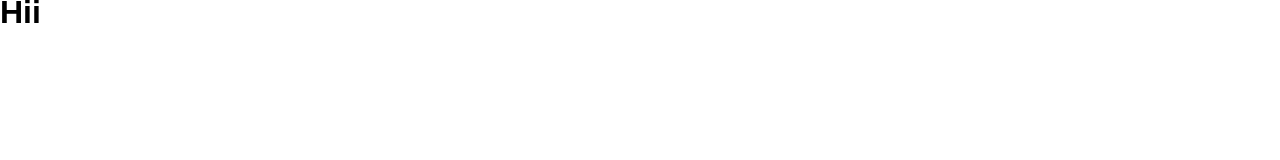
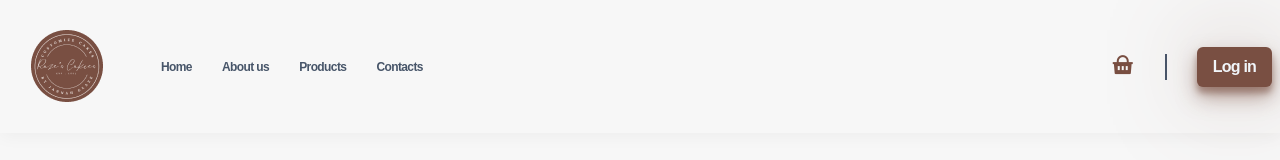
Before and after one commit to centDIglesia/razes__cakies-ecommerce, a website built with Vite: page index.html in a window 1280 px wide. Built offline with nearby package versions, Linux system fonts and the light colour scheme; a web font is replaced by a local one.

Commit message:
Add responsive navigation bar

```diff
--- a/index.html
+++ b/index.html
@@ -4,12 +4,67 @@
     <meta charset="UTF-8" />
     <link rel="icon" type="image/svg+xml" href="/vite.svg" />
     <meta name="viewport" content="width=device-width, initial-scale=1.0" />
-    <link href="https://api.fontshare.com/v2/css?f[]=poppins@100,101,200,201,300,301,400,401,500,501,600,601,700,701,800,801,900&display=swap" rel="stylesheet">
+    <link
+      href="https://api.fontshare.com/v2/css?f[]=poppins@100,101,200,201,300,301,400,401,500,501,600,601,700,701,800,801,900&display=swap"
+      rel="stylesheet"
+    />
+
+    <link
+      href="https://cdn.jsdelivr.net/npm/remixicon@4.3.0/fonts/remixicon.css"
+      rel="stylesheet"
+    />
     <title>e-commerce</title>
   </head>
   <body>
+    <!--web size navigation var-->
+    <header>
 
-  <h1>Hii</h1>
+      <div  class="header container" >
+
+
+      <nav>
+        <img src="/public/images/main__logo.png" alt="" />
+        <ul class="header__menu">
+
+          <li><a class="header_link" href="#Home">Home</a></li>
+          <li><a class="header_link" href="#About us">About us</a></li>
+          <li><a class="header_link" href="#Products">Products</a></li>
+          <li><a class="header_link" href="#Contacts">Contacts</a></li>
+        </ul>
+      </nav>
+
+      <div class="header__right">
+
+        <div class="header__buttons">
+          <ul class="header__menu">
+            <li>
+              <a href="#"></a>
+              <i class="ri-shopping-basket-fill cart__icon"></i>
+            </li>
+            <li class="header__line"></li>
+            <li></li>
+          </ul>
+
+          <a class="btn" href="#"> Log in </a>
+          </button>
+        </div>
+
+        <button class="header__bars">
+          <svg
+            xmlns="http://www.w3.org/2000/svg"
+            viewBox="0 0 24 24"
+            fill="currentColor"
+          >
+            <path
+              fill-rule="evenodd"
+              d="M3 6.75A.75.75 0 0 1 3.75 6h16.5a.75.75 0 0 1 0 1.5H3.75A.75.75 0 0 1 3 6.75ZM3 12a.75.75 0 0 1 .75-.75h16.5a.75.75 0 0 1 0 1.5H3.75A.75.75 0 0 1 3 12Zm0 5.25a.75.75 0 0 1 .75-.75h16.5a.75.75 0 0 1 0 1.5H3.75a.75.75 0 0 1-.75-.75Z"
+              clip-rule="evenodd"
+            />
+          </svg>
+      </div>
+    </div>
+    </header>
+
     <script type="module" src="./src/main.js"></script>
   </body>
 </html>
--- a/src/main.js
+++ b/src/main.js
@@ -1,3 +1,4 @@
 import '../styles/modern-noramalize.css';
 import '../styles/style.css';
+import '../styles/components/header.css'
 import '../styles/utils.css';
--- /dev/null
+++ b/styles/components/header.css
@@ -0,0 +1,112 @@
+header{
+    box-shadow: 0 4px 16px rgba(0, 0, 0, 0.04);
+
+}
+
+.header {
+  display: flex;
+  align-items: center;
+  justify-content: space-between;
+  padding-top: .5rem;
+  padding-bottom: .5rem;
+}
+
+.header__menu {
+    display: none;
+  }
+
+nav{
+    display: flex;
+    gap: var(--size-4xl);
+}
+
+.header__buttons{
+    display: none;
+  }
+
+.header__bars {
+    color: var(--clr-maincolor);
+    width: var(--size-2xl);
+    height: var(--size-2xl);
+    display: block;
+}
+
+.header__right{
+    display: flex;
+    align-items: center;
+}
+
+
+/* @media (min-width: 475px) {
+}
+
+/* sm */
+/* @media (min-width: 640px) {} */
+
+/* md */@media (min-width: 768px) {
+
+
+    .header__menu {
+        padding-left: 0;
+        display: flex;
+        list-style: none;
+        align-items: center;
+        gap: var(--size-3xl);
+      }
+    .header__buttons {
+        display: flex;
+      }
+
+      .header_link {
+        text-decoration: none;
+        color: var(--clr-slate600);
+        letter-spacing: -0.05em;
+        transition: color 0.3s;
+        font-weight: 600;
+        position: relative;
+        display: inline-block;
+        font-size: var(--size-xs);
+        transition: color 0.3s, border 0.2s;
+      }
+
+      .header_link::after {
+          content: '';
+          position: absolute;
+          width: 0;
+          height: 2px;
+          bottom: 0;
+          left: 0;
+          background-color: var(--clr-maincolor);
+          transition: width 0.3s ease-in-out;
+      }
+
+      .header_link:hover::after,.header_link:hover {
+          width: 100%;
+          color: var(--clr-maincolor);
+      }
+
+
+      .header__line {
+        border: 1px solid var(--clr-slate600);
+        padding-top: 1.5em;
+      }
+
+      .cart__icon {
+        color: var(--clr-maincolor);
+        font-size: var(--size-2xl);
+      }
+
+      .header__bars {
+        display: none;
+      }
+
+}
+
+/* lg */
+/* @media (min-width: 1024px) {} */
+
+/* xl */
+/* @media (min-width: 1280px) {} */
+
+/* 2xl */
+/* @media (min-width: 1536px) {} */
--- a/styles/style.css
+++ b/styles/style.css
@@ -1,12 +1,14 @@
 :root {
     --clr-dark: #070a13;
     --clr-light: #f1f5f9;
+    --clr-slate300: #c0cbdc;
     --clr-slate400: #94a3b8;
     --clr-slate600: #475569;
     --clr-slate800: #1e293b;
     --clr-maincolor: #794F42;
     --clr-accentcolor: #EFD6C6;
     --clr-lightaccentcolor: #FBF6F3;
+
 
 
     /* sizes */
@@ -37,6 +39,7 @@ html{
 
 body{
     font-family: 'Poppins', sans-serif;
+    background-color: #f7f7f7;
 }
 
 img,picture,video,canvas,svg{
--- a/styles/utils.css
+++ b/styles/utils.css
@@ -21,19 +21,19 @@
   font-weight: 600;
   text-decoration: none;
   letter-spacing: -0.05em;
-  background-color: var(--clr-rose);
+  background-color: var(--clr-maincolor);
   color: #f1f5f9;
   padding: 0.5em 1em;
   border-radius: 6px;
-  box-shadow: 0 10px 20px rgba(225, 29, 72, 0.5),
-    0 6px 6px rgba(225, 29, 72, 0.5), 0 0 100px -10px var(--clr-rose);
+  box-shadow: 0 10px 20px rgba(121, 79, 66, 0.5),
+    0 6px 6px rgba(121, 79, 66, 0.5), 0 0 100px -10px var(--clr-maincolor);
   transition: transform 0.3s, box-shadow 0.3s;
 }
 
 .btn:hover {
   transform: translateY(-3px);
-  box-shadow: 0 14px 28px rgba(225, 29, 72, 0.25),
-    0 10px 10px rgba(225, 29, 72, 0.22), 0 0 120px -10px var(--clr-rose);
+  box-shadow: 0 14px 28px rgba(121, 79, 66, 0.25),
+    0 10px 10px rgba(121, 79, 66, 0.22), 0 0 120px -10px var(--clr-maincolor);
 }
 
 .container {
```
Also changed, not shown: public/images/logo.png (added), public/images/main__logo.png (added).
